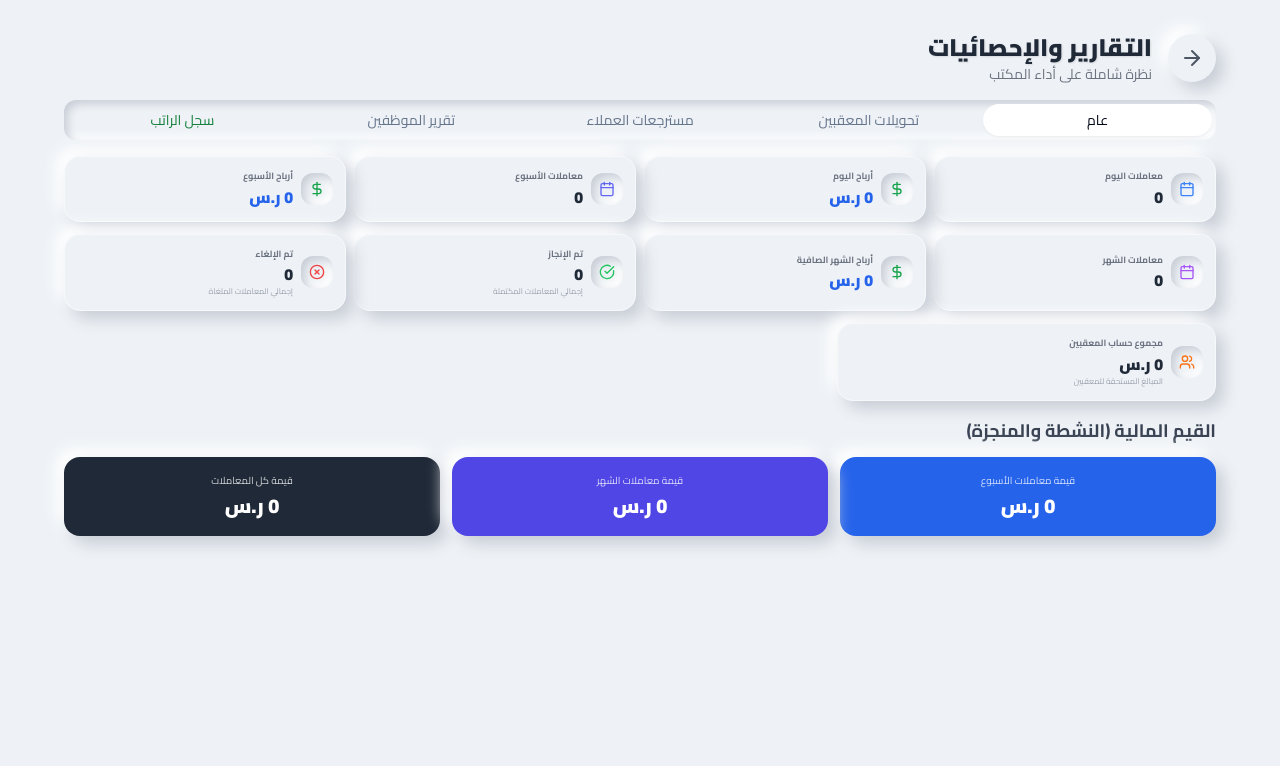
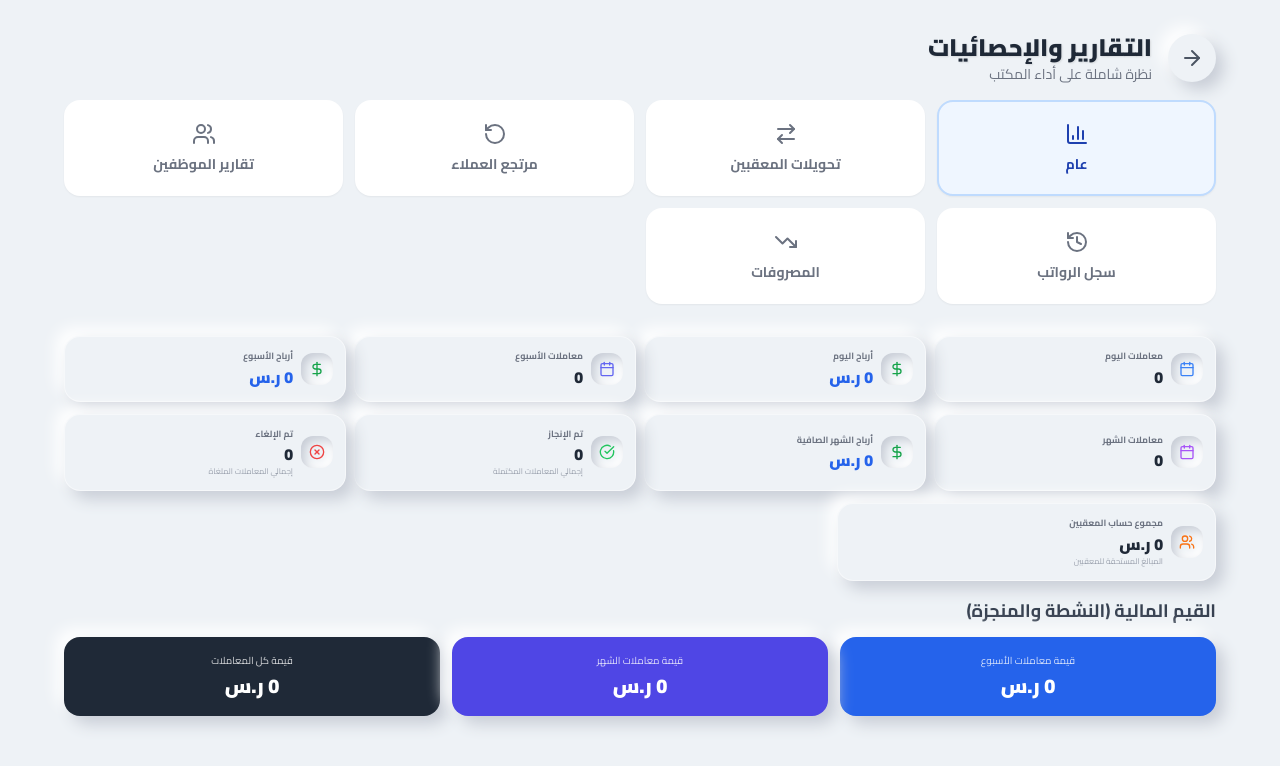
Before and after one commit to alnopeapp2025/Ttagep, a React (Vite) app: page /reports in a window 1280 px wide. Shown: the top 766 px of the page. Built offline with nearby package versions, Linux system fonts and the light colour scheme.

Commit message:
Commit from Dualite Alpha:

```diff
--- a/src/pages/ReportsPage.tsx
+++ b/src/pages/ReportsPage.tsx
@@ -1,6 +1,6 @@
 import { useState, useEffect } from 'react';
 import { useNavigate } from 'react-router-dom';
-import { ArrowRight, Calendar, CheckCircle, XCircle, DollarSign, Users, ArrowUpRight, ArrowDownLeft, Eye, FileText, Lock, UserCheck, ArrowRightLeft, UserPlus, Receipt, History } from 'lucide-react';
+import { ArrowRight, Calendar, CheckCircle, XCircle, DollarSign, Users, ArrowUpRight, ArrowDownLeft, Eye, FileText, UserCheck, ArrowRightLeft, UserPlus, Receipt, History, BarChart3, RotateCcw, TrendingDown, Wallet } from 'lucide-react';
 import {
     getStoredTransactions, Transaction,
     getStoredAgentTransfers, AgentTransferRecord,
@@ -327,12 +327,55 @@ export default function ReportsPage() {
       </header>
 
       <Tabs defaultValue="general" className="w-full" dir="rtl">
-        <TabsList className="grid w-full grid-cols-5 mb-4 bg-[#eef2f6] shadow-3d-inset rounded-xl p-1 overflow-x-auto">
-            <TabsTrigger value="general" className="rounded-lg data-[state=active]:bg-white data-[state=active]:shadow-sm text-xs sm:text-sm">عام</TabsTrigger>
-            <TabsTrigger value="agent-transfers" className="rounded-lg data-[state=active]:bg-white data-[state=active]:shadow-sm text-xs sm:text-sm">تحويلات المعقبين</TabsTrigger>
-            <TabsTrigger value="refunds" className="rounded-lg data-[state=active]:bg-white data-[state=active]:shadow-sm text-xs sm:text-sm">مسترجعات العملاء</TabsTrigger>
-            <TabsTrigger value="employees" className="rounded-lg data-[state=active]:bg-white data-[state=active]:shadow-sm text-xs sm:text-sm">تقرير الموظفين</TabsTrigger>
-            <TabsTrigger value="salary-log" className="rounded-lg data-[state=active]:bg-white data-[state=active]:shadow-sm text-xs sm:text-sm text-green-700">سجل الراتب</TabsTrigger>
+        {/* New Grid Layout for Tabs */}
+        <TabsList className="grid w-full grid-cols-2 md:grid-cols-4 gap-3 bg-transparent h-auto p-0 mb-8">
+            <TabsTrigger
+                value="general"
+                className="flex flex-col items-center justify-center h-24 rounded-2xl bg-white border-2 border-transparent shadow-sm data-[state=active]:border-blue-200 data-[state=active]:bg-blue-50 data-[state=active]:text-blue-800 text-gray-500 hover:bg-gray-50 transition-all gap-2"
+            >
+                <BarChart3 className="w-6 h-6" />
+                <span className="font-bold text-sm">عام</span>
+            </TabsTrigger>
+
+            <TabsTrigger
+                value="agent-transfers"
+                className="flex flex-col items-center justify-center h-24 rounded-2xl bg-white border-2 border-transparent shadow-sm data-[state=active]:border-blue-200 data-[state=active]:bg-blue-50 data-[state=active]:text-blue-800 text-gray-500 hover:bg-gray-50 transition-all gap-2"
+            >
+                <ArrowRightLeft className="w-6 h-6" />
+                <span className="font-bold text-sm">تحويلات المعقبين</span>
+            </TabsTrigger>
+
+            <TabsTrigger
+                value="refunds"
+                className="flex flex-col items-center justify-center h-24 rounded-2xl bg-white border-2 border-transparent shadow-sm data-[state=active]:border-blue-200 data-[state=active]:bg-blue-50 data-[state=active]:text-blue-800 text-gray-500 hover:bg-gray-50 transition-all gap-2"
+            >
+                <RotateCcw className="w-6 h-6" />
+                <span className="font-bold text-sm">مرتجع العملاء</span>
+            </TabsTrigger>
+
+            <TabsTrigger
+                value="employees"
+                className="flex flex-col items-center justify-center h-24 rounded-2xl bg-white border-2 border-transparent shadow-sm data-[state=active]:border-blue-200 data-[state=active]:bg-blue-50 data-[state=active]:text-blue-800 text-gray-500 hover:bg-gray-50 transition-all gap-2"
+            >
+                <Users className="w-6 h-6" />
+                <span className="font-bold text-sm">تقارير الموظفين</span>
+            </TabsTrigger>
+
+            <TabsTrigger
+                value="salary-log"
+                className="flex flex-col items-center justify-center h-24 rounded-2xl bg-white border-2 border-transparent shadow-sm data-[state=active]:border-blue-200 data-[state=active]:bg-blue-50 data-[state=active]:text-blue-800 text-gray-500 hover:bg-gray-50 transition-all gap-2"
+            >
+                <History className="w-6 h-6" />
+                <span className="font-bold text-sm">سجل الرواتب</span>
+            </TabsTrigger>
+
+            <TabsTrigger
+                value="expenses"
+                className="flex flex-col items-center justify-center h-24 rounded-2xl bg-white border-2 border-transparent shadow-sm data-[state=active]:border-blue-200 data-[state=active]:bg-blue-50 data-[state=active]:text-blue-800 text-gray-500 hover:bg-gray-50 transition-all gap-2"
+            >
+                <TrendingDown className="w-6 h-6" />
+                <span className="font-bold text-sm">المصروفات</span>
+            </TabsTrigger>
         </TabsList>
 
         <TabsContent value="general">
@@ -623,7 +666,6 @@ export default function ReportsPage() {
                             const isSalaryOrClearance = cleanTitle.includes('راتب') || cleanTitle.includes('تصفية') || cleanTitle.includes('مستحقات');
 
                             // Use stored date if available, else fallback to current config (for legacy/display)
-                            // Note: In Reports Page we don't have access to current config state easily, so we rely on stored date or just show end date if missing.
                             const displayStartDate = storedStartDate;
 
                             return (
@@ -664,6 +706,44 @@ export default function ReportsPage() {
                                 </div>
                             );
                         })}
+                    </div>
+                )}
+            </div>
+        </TabsContent>
+
+        <TabsContent value="expenses">
+            <div className="bg-[#eef2f6] rounded-3xl shadow-3d p-6 border border-white/50 min-h-[400px]">
+                <h3 className="text-lg font-bold text-gray-800 mb-6 flex items-center gap-2">
+                    <TrendingDown className="w-5 h-5 text-red-600" />
+                    سجل المصروفات العامة
+                </h3>
+
+                {expenses.length === 0 ? (
+                    <div className="text-center py-12 text-gray-500 bg-[#eef2f6] rounded-2xl shadow-3d-inset text-sm">
+                        لا توجد مصروفات مسجلة حالياً.
+                    </div>
+                ) : (
+                    <div className="space-y-3">
+                        {expenses.map(exp => (
+                            <div key={exp.id} className="bg-white/60 p-4 rounded-2xl border border-white flex justify-between items-center hover:bg-white transition-colors">
+                                <div className="flex items-center gap-3">
+                                    <div className="w-10 h-10 bg-red-100 rounded-full flex items-center justify-center text-red-600 shadow-sm">
+                                        <Receipt className="w-5 h-5" />
+                                    </div>
+                                    <div>
+                                        <h4 className="font-bold text-gray-800 text-sm">{exp.title.replace(/\|SD:.*?\|/, '').replace(/\|ED:.*?\|/, '').trim()}</h4>
+                                        <div className="flex gap-2 text-[10px] text-gray-500 mt-1">
+                                            <span>{new Date(exp.date).toLocaleDateString('ar-SA')}</span>
+                                            <span>•</span>
+                                            <span className="flex items-center gap-1"><Wallet className="w-3 h-3"/> {exp.bank || 'غير محدد'}</span>
+                                        </div>
+                                    </div>
+                                </div>
+                                <span className="font-black text-lg text-red-600">
+                                    -{exp.amount.toLocaleString()} ﷼
+                                </span>
+                            </div>
+                        ))}
                     </div>
                 )}
             </div>
```
